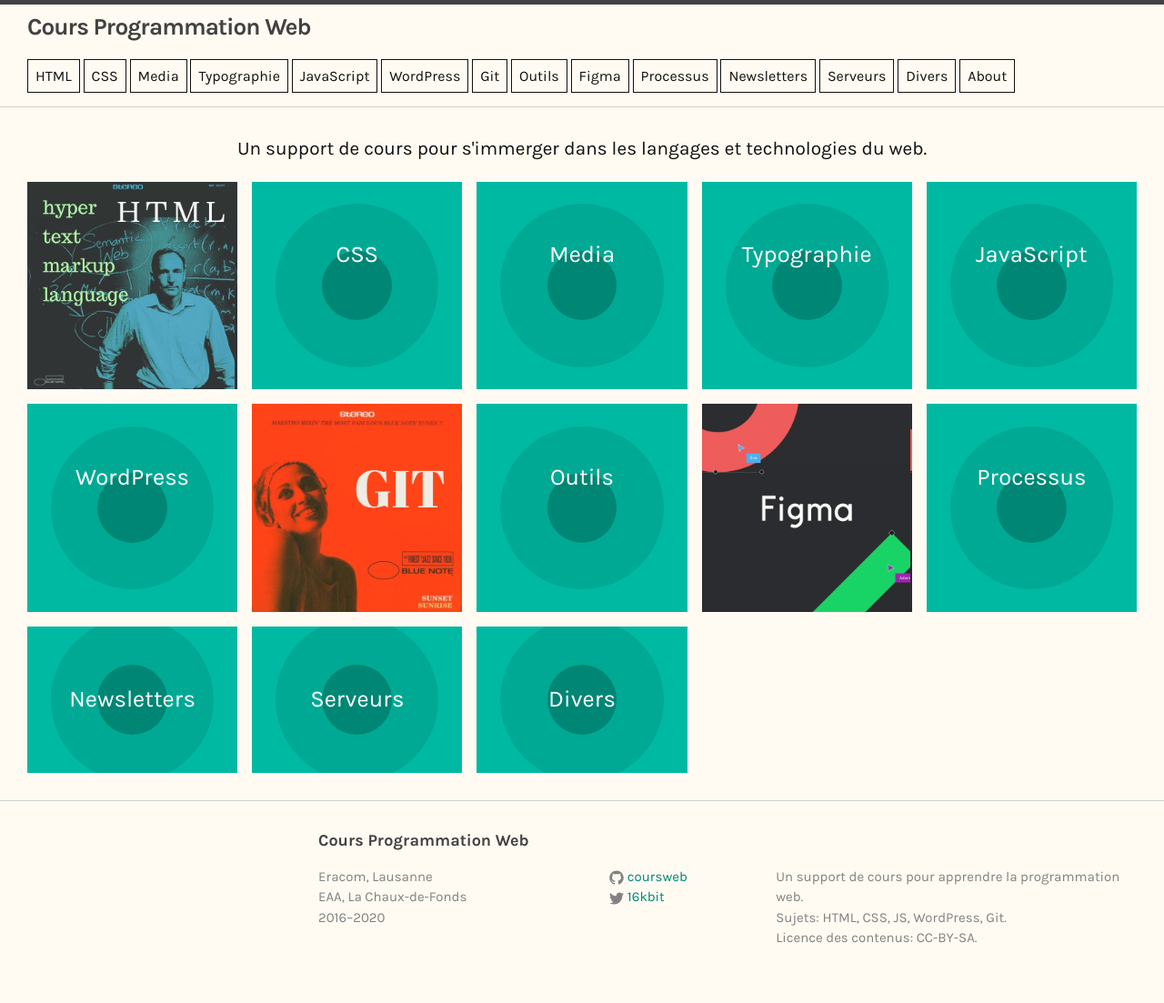
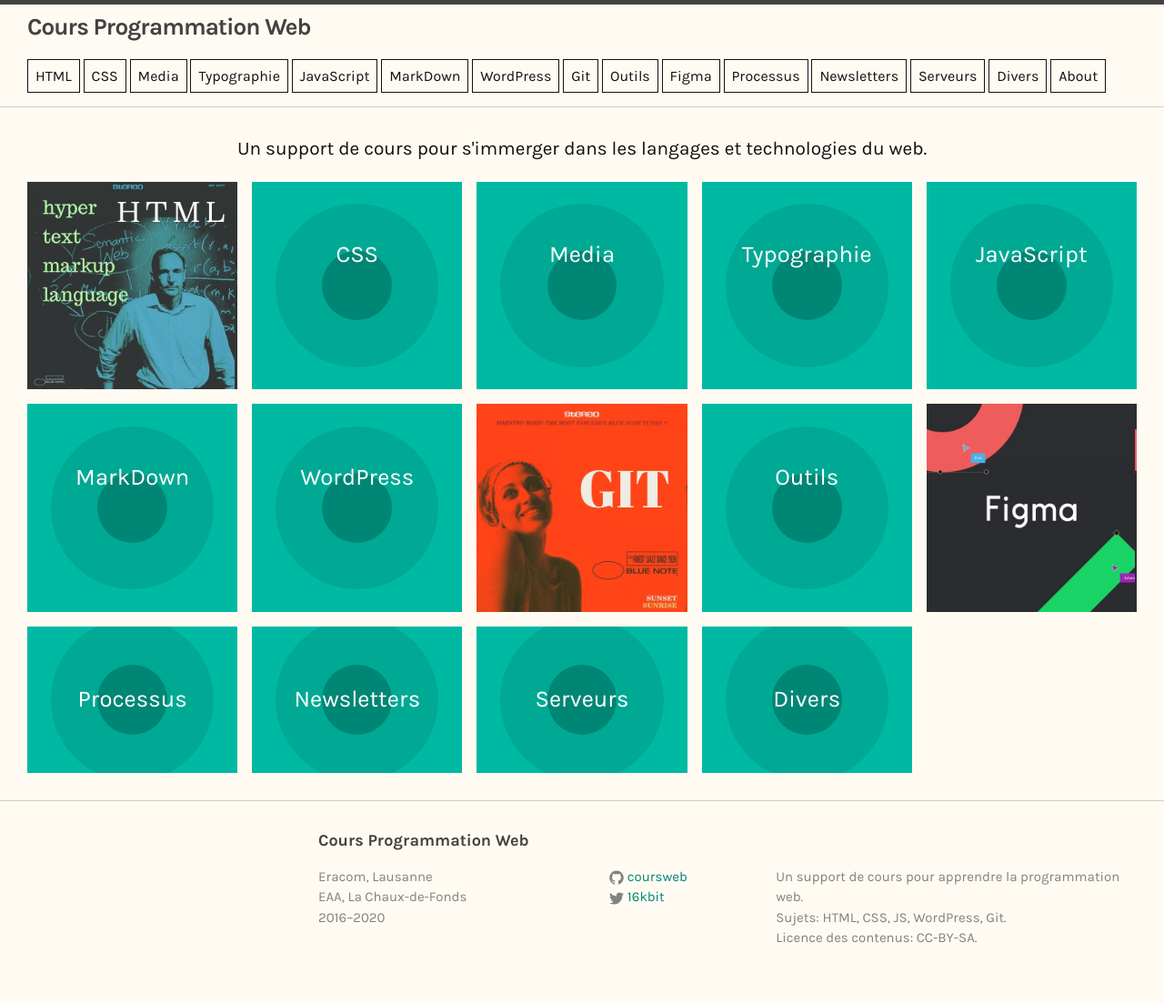
Before and after one commit to coursweb/coursweb.github.io, a Jekyll site: the page built from index.html, in a window 1280 px wide. Shown: the whole page at 91% size. Built offline with Jekyll 4.4.1, drawn with Linux system fonts in a browser that asks for light colours.

Commit message:
ajout de lien vers cours Markdown

```diff
--- a/_config.yml
+++ b/_config.yml
@@ -48,6 +48,8 @@ chapters:
    url: typographie
  - title: JavaScript
    url: javascript
+ - title: MarkDown
+   url: markdown
  - title: WordPress
    url: wp
  - title: Git
```
